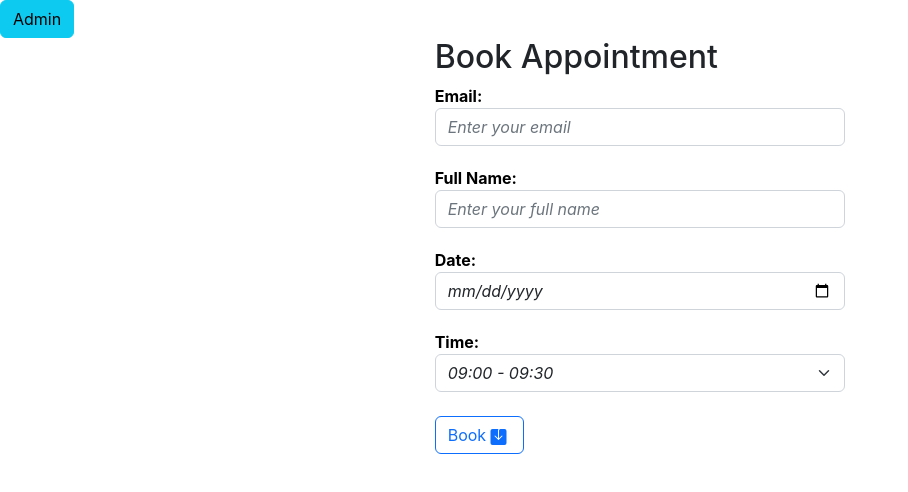
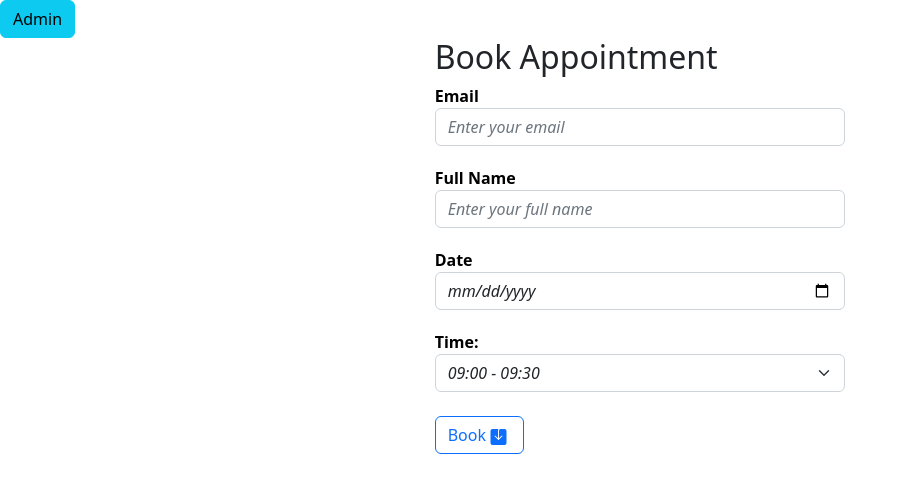
Before and after one commit to erenGuden/book-appointment, a React (Create React App) app: page /book in a window 1280 px wide. Shown: the top 492 px of the page, without its empty margins (0-908 px from the left). Built offline with nearby package versions, Linux system fonts and the light colour scheme.

Commit message:
fix small issues

```diff
--- a/src/Components/Book.js
+++ b/src/Components/Book.js
@@ -21,7 +21,7 @@ const Book = () => {
           <div class="col-md-4">
             <h2>Book Appointment</h2>
             <div className="form-group">
-              <label for="email">Email:</label>
+              <label for="email">Email</label>
               <input
                 type="email"
                 class="form-control"
@@ -30,7 +30,7 @@ const Book = () => {
               />
             </div>
             <div className="form-group">
-              <label for="name">Full Name:</label>
+              <label for="name">Full Name</label>
               <input
                 type="name"
                 class="form-control"
@@ -39,7 +39,7 @@ const Book = () => {
               />
             </div>
             <div className="form-group">
-              <label for="date">Date:</label>
+              <label for="date">Date</label>
               <input type="date" class="form-control" id="date" />
             </div>
             <label>Time:</label>
--- a/src/Components/styles.css
+++ b/src/Components/styles.css
@@ -1,7 +1,6 @@
 label {
     color: black;
     font-weight: bold;
-
 }
 
 input {
@@ -9,6 +8,7 @@ input {
     margin-bottom: 20px;
     font-style: italic;
 }
+
 select {
     color: #8e8e8e;
     font-style: italic;
--- a/src/index.js
+++ b/src/index.js
@@ -1,8 +1,8 @@
+import './index.css';
 import 'bootstrap/dist/css/bootstrap.css';
+import App from './App';
 import React from 'react';
 import ReactDOM from 'react-dom/client';
-import './index.css';
-import App from './App';
 import reportWebVitals from './reportWebVitals';
 
 const root = ReactDOM.createRoot(document.getElementById('root'));
```
